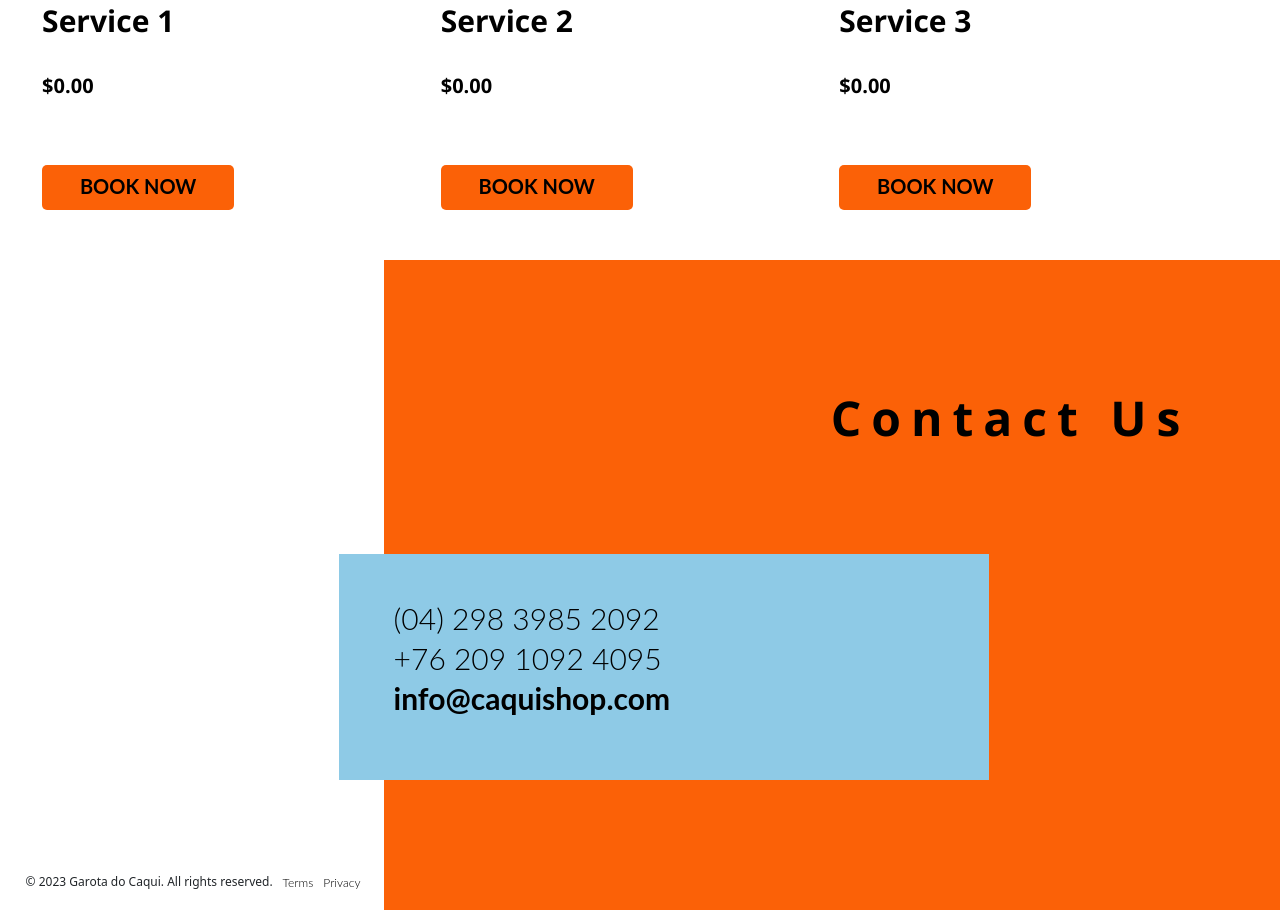
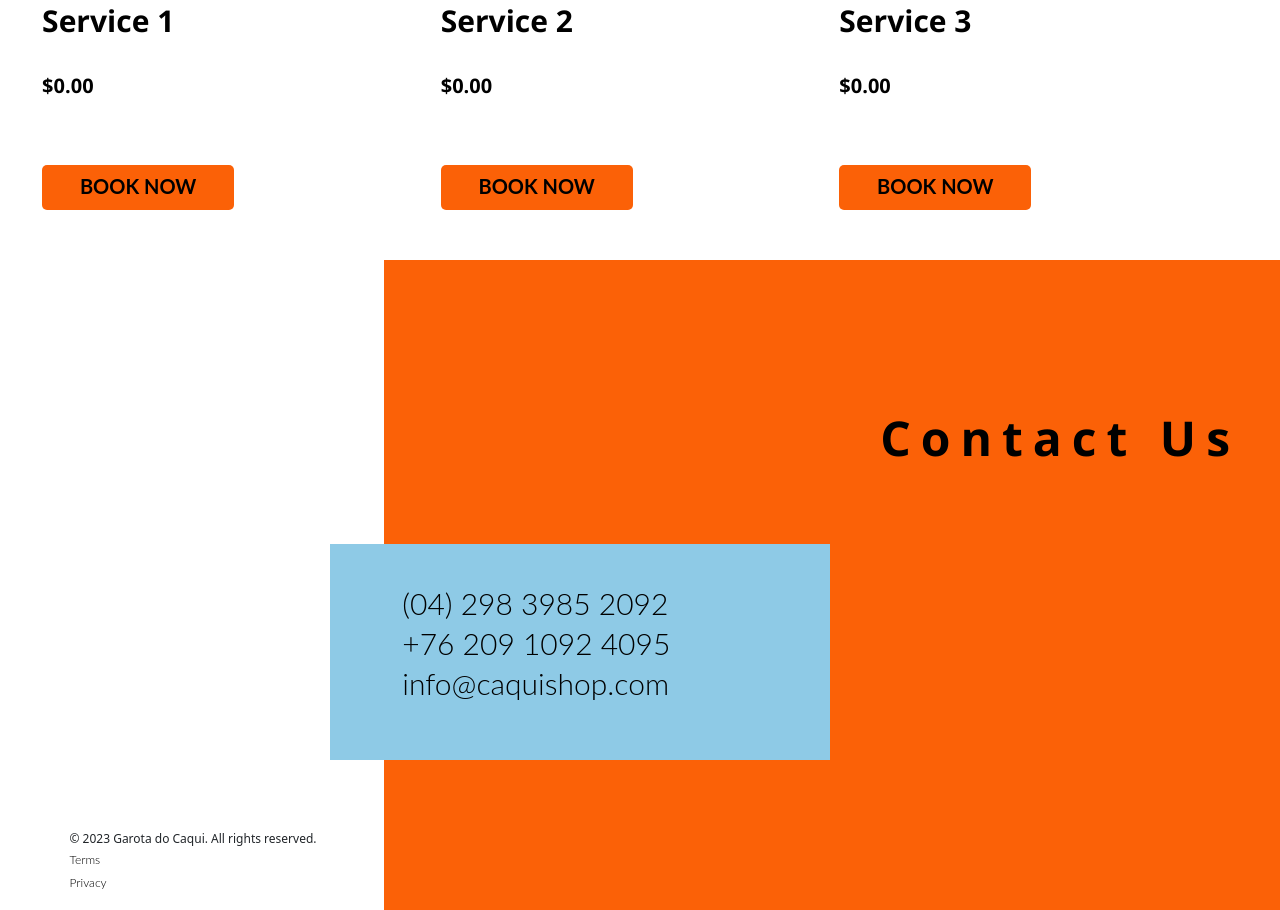
Before and after one commit to tokyohmachine/pet-sitter-landing-page, a plain HTML site: page index.html in a window 1280 px wide. Shown: the part 1761-2671 px from the top of the page. Drawn offline with nearby package versions, Linux system fonts and the light colour scheme; a script that the page names is missing.

Commit message:
Update style.css

```diff
--- a/style.css
+++ b/style.css
@@ -16,6 +16,7 @@ body {
   width: 100%;
   text-rendering: optimizeLegibility;
   -webkit-font-smoothing: antialiased;
+
 }
 
 .clearfix::after {
@@ -334,16 +335,17 @@ i {
 }
 .left-side-foot ul {
   list-style: none;
-  display: inline-flex;
-  align-items: center;
-  justify-content: center;
   margin-left: -1.25rem;
 }
 .left-side-foot li{
   font-size: 0.75rem;
   margin-right: 0.625rem;
 }
-
+.left-side-foot i {
+  font-size: 1rem;
+  color: #504949c4;
+  margin-right: 0.5rem;
+}
 .left-side-foot a {
   font-size: 0.75rem;
   text-decoration: none;
@@ -355,6 +357,7 @@ i {
 .right-side-foot {
   width: 70%;
   height: 650px;
+  min-height: 650px;
   background-color: #fb6107;
   display: flex;
   justify-content: center;
@@ -364,11 +367,10 @@ i {
 .right-foot-content {
  position: relative;
   width: 100%;
-
 }
 
 .right-foot-content h2 {
-  margin: 0 10% 0 0;
+  margin-right: 40px;
   font-weight: bold;
   font-size: 3rem;
   color: black;
@@ -377,25 +379,17 @@ i {
 }
 
 .info-container {
-  float: left;
-  margin: 12% 0 0 -5%;
+  display: flex;
+  flex-direction: column;
+  margin: 15% 0 0 -6%;
   background-color: #8ecae6;
-  width: 100%;
-  max-width: 40.625rem;
-  padding: 5% 2.5%;
+  width: 500px;
+  padding: 2.5rem;
   line-height: 2.5rem !important;
 }
 
-.info-container p{
-  text-align: left;
-
-}
 .info-container ul {
   list-style: none;
-}
-
-.one {
-  font-weight: bold;
 }
 
 .info-container ul li,
@@ -405,6 +399,7 @@ i {
   font-size: 1.875rem;
 }
 
+
 .mobile-footer {
   display: none;
 }
```
